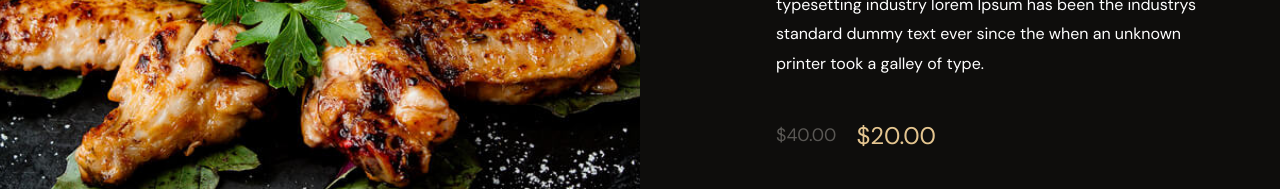
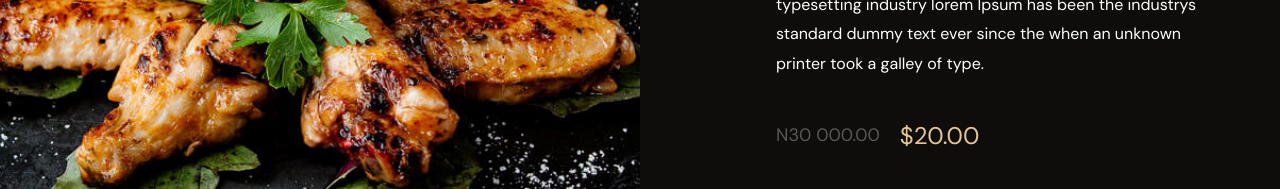
Before and after one commit to Segebari/grilli-master, a plain HTML site: page index.html in a window 1280 px wide. Shown: the part 3360-3549 px from the top of the page. Drawn offline with nearby package versions, Linux system fonts and the light colour scheme; a web font is replaced by a local one.

Commit message:
Update index.html

```diff
--- a/index.html
+++ b/index.html
@@ -506,7 +506,7 @@
             </p>
 
             <div class="wrapper">
-              <del class="del body-3">$40.00</del>
+              <del class="del body-3">N30 000.00</del>
 
               <span class="span body-1">$20.00</span>
             </div>
```
